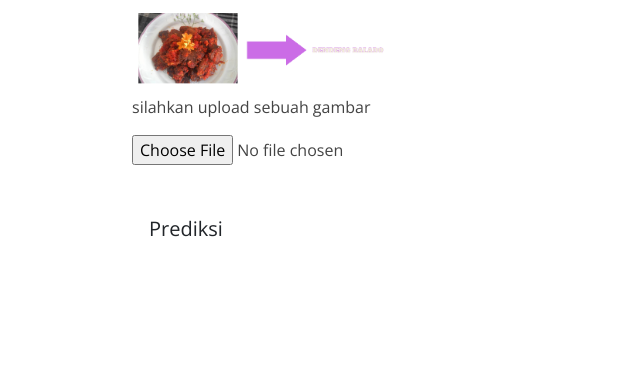
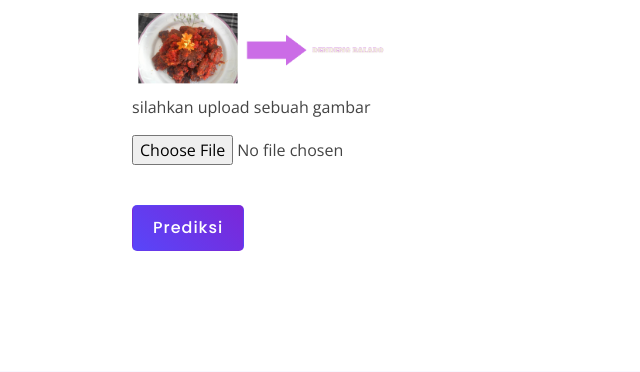
Before and after one commit to dimas708/Deplyoment-Orbit, a Flask app: page / in a window 1280 px wide. Shown: the part 3382-3754 px from the top of the page, without its empty margins (0-640 px from the left). Run offline with Flask 2, Linux system fonts and the light colour scheme; some libraries are stand-ins or nearby versions.

Commit message:
update button
change prediksi button class and change in css

```diff
--- a/static/css/style.css
+++ b/static/css/style.css
@@ -661,6 +661,19 @@ section {
   top: 12px;
 }
 
+.read-more {
+  font-family: "Poppins", sans-serif;
+  font-weight: 500;
+  font-size: 16px;
+  letter-spacing: 1px;
+  display: inline-block;
+  padding: 10px 20px 10px 20px;
+  border-radius: 5px;
+  transition: 0.5s;
+  color: #fff;
+  background: linear-gradient(45deg, #5846f9 0%, #7b27d8 100%);
+  position: relative;
+}
 /*--------------------------------------------------------------
 # Counts
 --------------------------------------------------------------*/
--- a/templates/index.html
+++ b/templates/index.html
@@ -214,7 +214,7 @@
 						</p>
 						</br>
 						<!-- Tombol Prediksi -->
-						<button type="submit" id="prediksi_submit" class="btn btn-default btn-lg">Prediksi</button>
+						<button type="submit" id="prediksi_submit" class="btn read-more btn-lg">Prediksi</button>
 					</form>
 			</div>
 			<div class="col-sm-6">
```
